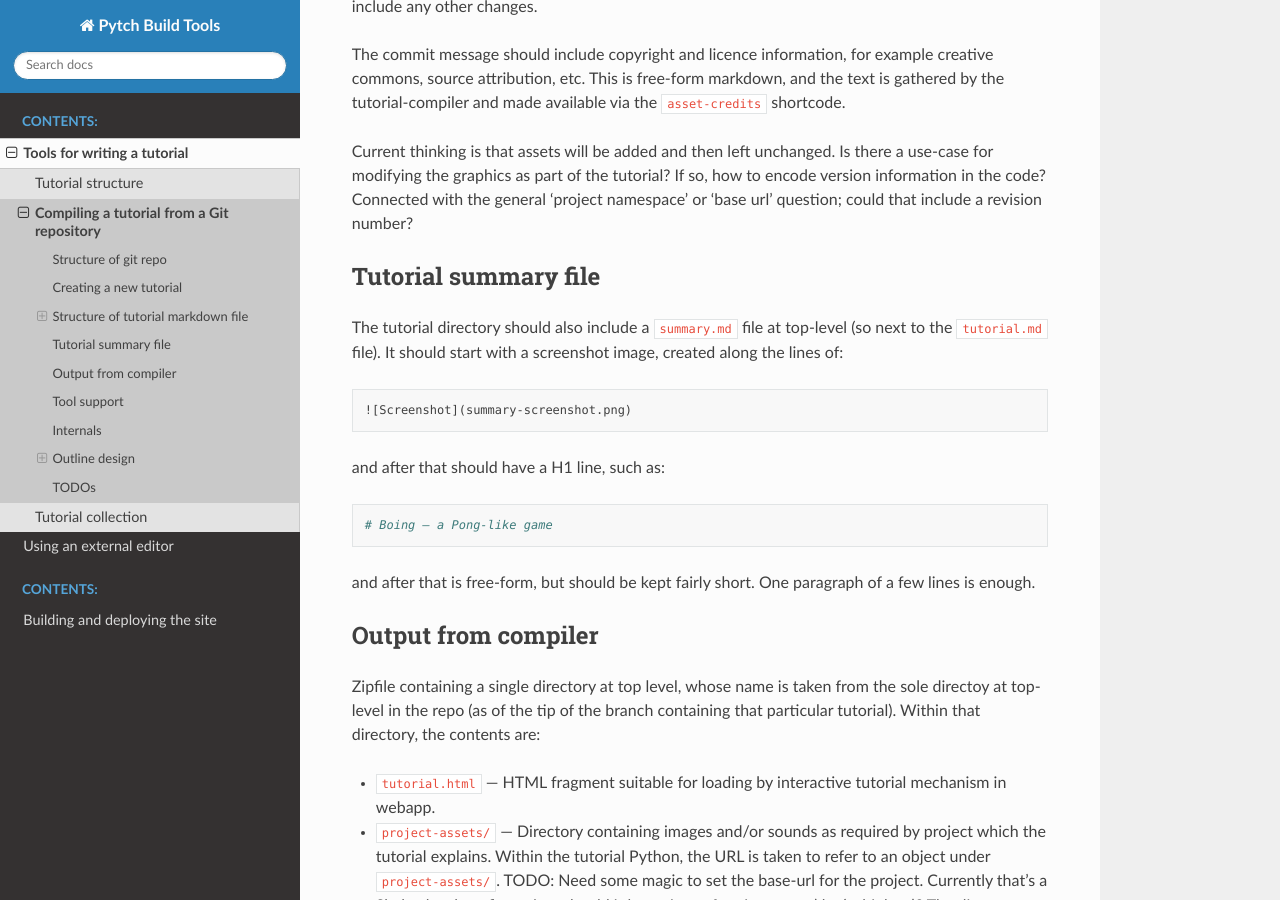
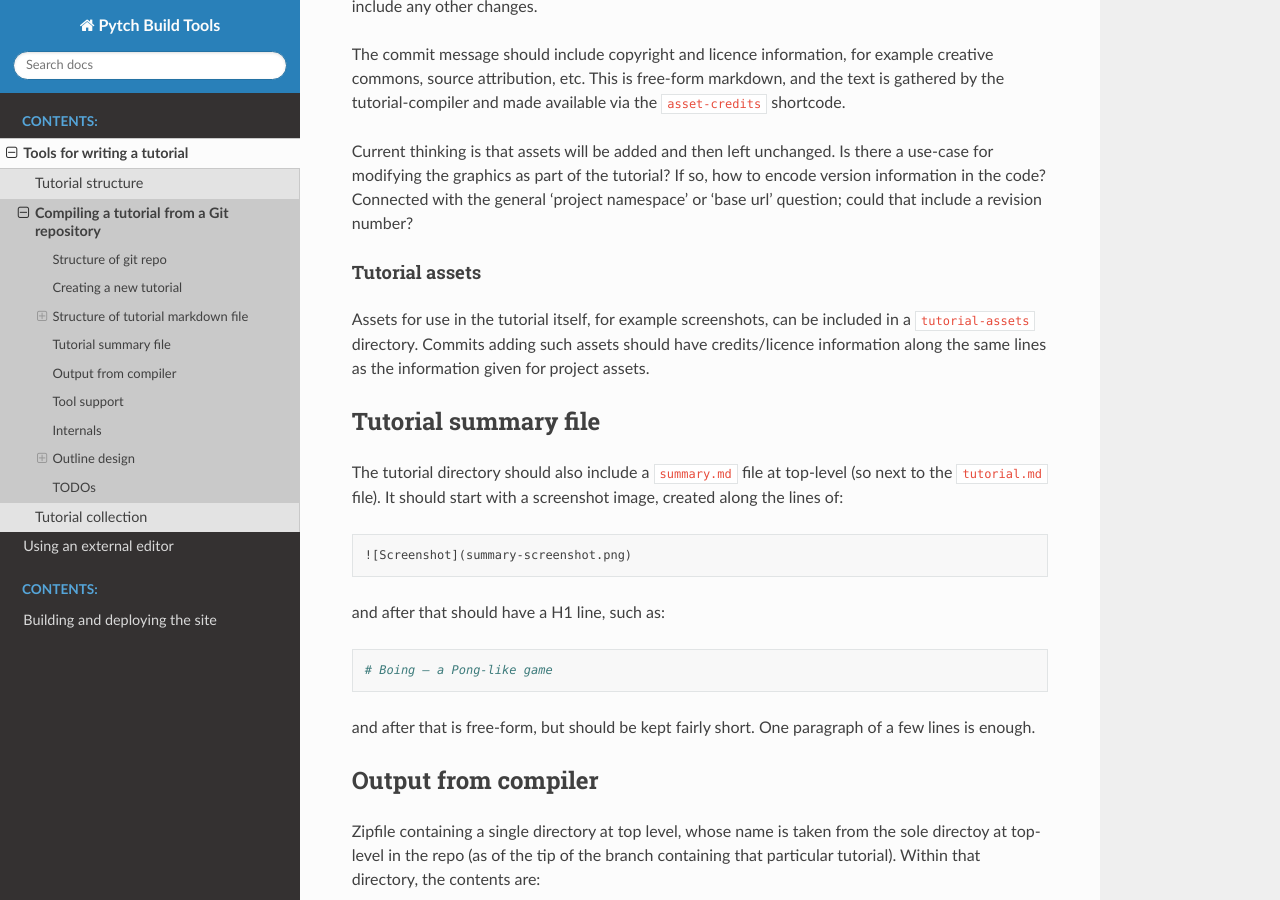
Before and after one commit to pytchlang/pytch-build, a Sphinx documentation site: the page built from doc/source/tutorialcompiler/fromgitrepo.rst, in a window 1280 px wide and 900 px high, scrolled down 2235 px. Built offline with Sphinx 7.4.7 and the Read the Docs theme 2.0.0, drawn with Linux system fonts in a browser that asks for light colours.

Commit message:
Add §"Tutorial assets"

```diff
--- a/doc/source/tutorialcompiler/fromgitrepo.rst
+++ b/doc/source/tutorialcompiler/fromgitrepo.rst
@@ -117,6 +117,14 @@ unchanged.  Is there a use-case for modifying the graphics as part of
 the tutorial?  If so, how to encode version information in the code?
 Connected with the general 'project namespace' or 'base url' question;
 could that include a revision number?
+
+Tutorial assets
+~~~~~~~~~~~~~~~
+
+Assets for use in the tutorial itself, for example screenshots, can be
+included in a ``tutorial-assets`` directory.  Commits adding such
+assets should have credits/licence information along the same lines as
+the information given for project assets.
 
 
 Tutorial summary file
```
